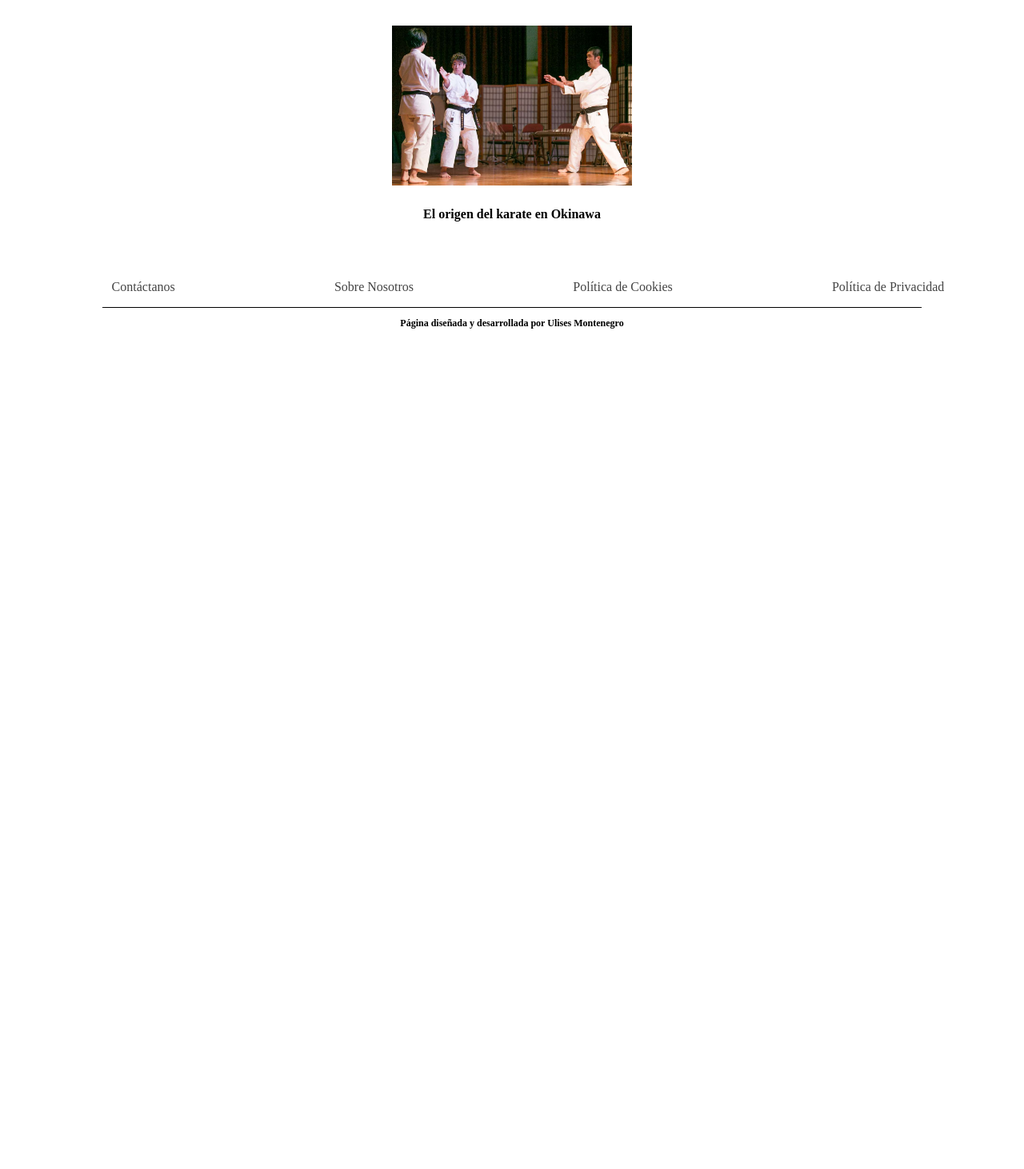
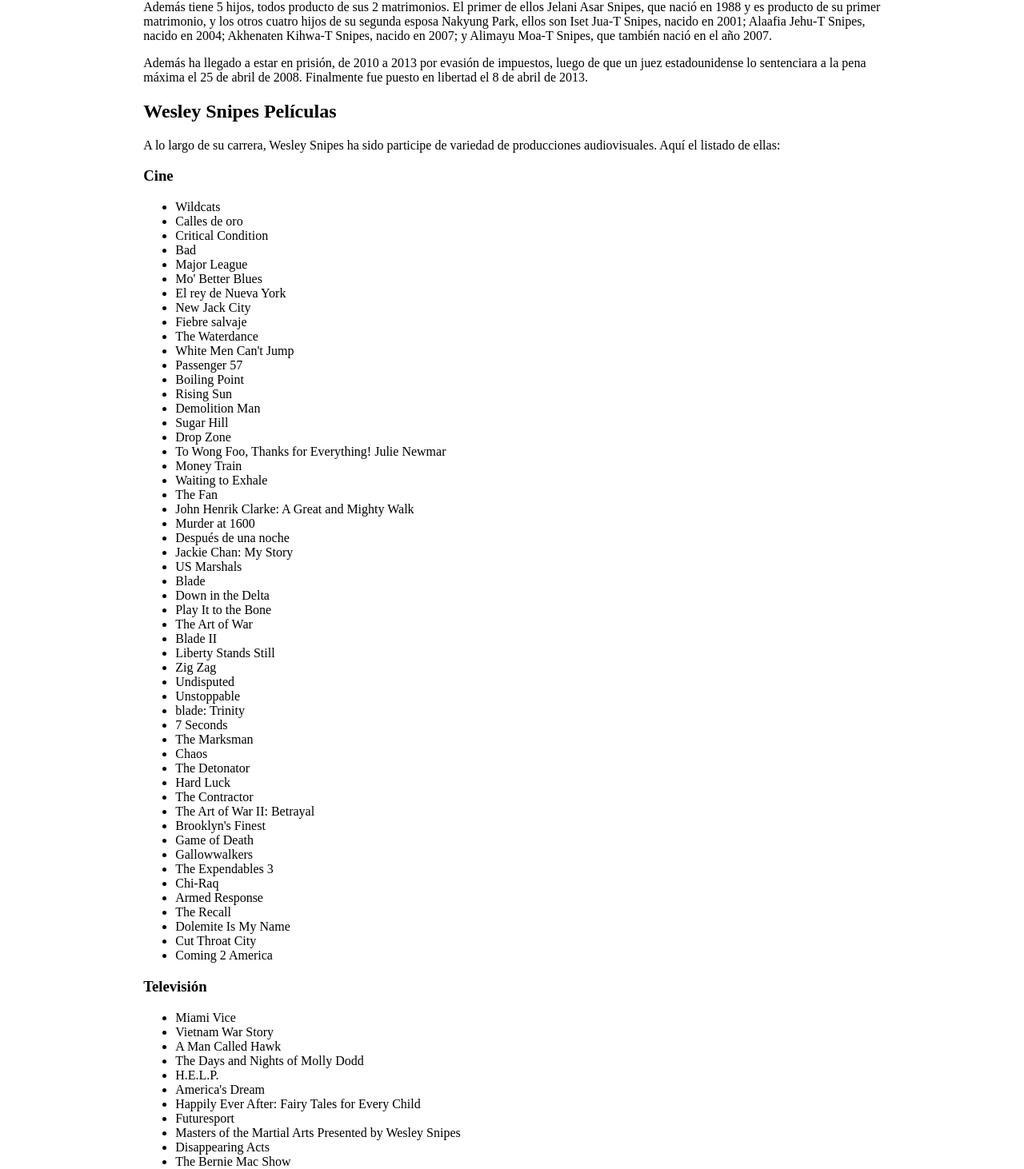
Before and after one commit to Ulise22/karate-info, a Next.js app: page /famosos/wesley-snipes in a window 1280 px wide. Shown: the part 1356-2818 px from the top of the page at 80% size. Before the commit the page ends 1780 px from the top, so only its background shows below. Built offline with nearby package versions, Linux system fonts and the light colour scheme; a web font is replaced by a local one.

Commit message:
wesley-snipes article done

```diff
--- a/src/app/famosos/(famosos)/wesley-snipes/page.tsx
+++ b/src/app/famosos/(famosos)/wesley-snipes/page.tsx
@@ -8,7 +8,87 @@
         <main className={styles.famoso}>
             <ArticlesHero title='Wesley Snipes' img={wesley} />
             <section className={styles.famoso__article}>
-                <p></p>
+                <h2>Weley Snipes Karate</h2>
+                <p>Wesley Snipes es un actor, productor y artista marcial estadounidense, de recalcable fama y reconocimiento en el mundo del cine, en especial por su icónico personaje del cine de superhéroes, Blade, que interpreto entre los 90 y los 2000 en las 3 entregas de películas que hubo.</p>
+                <p>Wesley Trent Snipes, nació el 31 de julio de 1962 en Orlando, Florida en los Estados Unidos, aunque creció en el barrio del Bronx, en Nueva York.</p>
+                <p>Asistió a la Universidad del Estado de Nueva York, donde estudió interpretación durantes los años 80. En aquella misma decada debutó en Broadway, compaginando su carrera como actor con un trabajo en una compañía de teléfonos. Haría su debut en la pantalla grande en una producción de Warner, en la película <b>Gatos Salvajes</b> de Goldie Hawn. El productor y director Spike Lee, fue quien ayudó a que su carrera despegara, dado que lo incluyó en varias de sus películas en aquellos años.</p>
+                <p>Para la decada de los 90, ya estaba consagrado como una estrella del cine de acción, habiendo aparecido en varias películas. Sus habilidades en las artes marciales fueron una gran contribución a que esto sucediera, dado que es cinturón negro 5°DAN de <Link href='/articulos/karate-do'>Karate-do</Link> en el estilo <Link href='/estilos/karate-shotokan'>Shotokan</Link>, también es cinturón negro 2°DAN en arte marcial <b>Hapkido</b>. Además, a lo largo de su carrera actoral ha ido incorporando movimientos de Capoeira, Kung-Fu shaolin y Jiu-Jitsu.</p>
+                <p>Respecto a su vida personal, ha estado casado en 2 ocasiones. La primera de ellas con April Snipes, con quien tiene un hijo; y la segunda ocasión, fue con la pintora surcoreana Nakyung Park en 2003, con quien tiene 4 hijos y con quien aún continúa casado. Snipes pasa mucho tiempo en el país natal de su mujer, Corea del Sur, al que ha llamado &quot;su segundo hogar&quot;.</p>
+                <p>Además tiene 5 hijos, todos producto de sus 2 matrimonios. El primer de ellos Jelani Asar Snipes, que nació en 1988 y es producto de su primer matrimonio, y los otros cuatro hijos de su segunda esposa Nakyung Park, ellos son Iset Jua-T Snipes, nacido en 2001; Alaafia Jehu-T Snipes, nacido en 2004; Akhenaten Kihwa-T Snipes, nacido en 2007; y Alimayu Moa-T Snipes, que también nació en el año 2007.</p>
+                <p>Además ha llegado a estar en prisión, de 2010 a 2013 por evasión de impuestos, luego de que un juez estadounidense lo sentenciara a la pena máxima el 25 de abril de 2008. Finalmente fue puesto en libertad el 8 de abril de 2013.</p>
+                <h2>Wesley Snipes Películas</h2>
+                <p>A lo largo de su carrera, Wesley Snipes ha sido participe de variedad de producciones audiovisuales. Aquí el listado de ellas: </p>
+                <h3>Cine</h3>
+                <ul>
+                    <li>Wildcats</li>
+                    <li>Calles de oro</li>
+                    <li>Critical Condition</li>
+                    <li>Bad</li>
+                    <li>Major League</li>
+                    <li>Mo&apos; Better Blues</li>
+                    <li>El rey de Nueva York</li>
+                    <li>New Jack City</li>
+                    <li>Fiebre salvaje</li>
+                    <li>The Waterdance</li>
+                    <li>White Men Can&apos;t Jump</li>
+                    <li>Passenger 57</li>
+                    <li>Boiling Point</li>
+                    <li>Rising Sun</li>
+                    <li>Demolition Man</li>
+                    <li>Sugar Hill</li>
+                    <li>Drop Zone</li>
+                    <li>To Wong Foo, Thanks for Everything! Julie Newmar</li>
+                    <li>Money Train</li>
+                    <li>Waiting to Exhale</li>
+                    <li>The Fan</li>
+                    <li>John Henrik Clarke: A Great and Mighty Walk</li>
+                    <li>Murder at 1600</li>
+                    <li>Después de una noche</li>
+                    <li>Jackie Chan: My Story</li>
+                    <li>US Marshals</li>
+                    <li>Blade</li>
+                    <li>Down in the Delta</li>
+                    <li>Play It to the Bone</li>
+                    <li>The Art of War</li>
+                    <li>Blade II</li>
+                    <li>Liberty Stands Still</li>
+                    <li>Zig Zag</li>
+                    <li>Undisputed</li>
+                    <li>Unstoppable</li>
+                    <li>blade: Trinity</li>
+                    <li>7 Seconds</li>
+                    <li>The Marksman</li>
+                    <li>Chaos</li>
+                    <li>The Detonator</li>
+                    <li>Hard Luck</li>
+                    <li>The Contractor</li>
+                    <li>The Art of War II: Betrayal</li>
+                    <li>Brooklyn&apos;s Finest</li>
+                    <li>Game of Death</li>
+                    <li>Gallowwalkers</li>
+                    <li>The Expendables 3</li>
+                    <li>Chi-Raq</li>
+                    <li>Armed Response</li>
+                    <li>The Recall</li>
+                    <li>Dolemite Is My Name</li>
+                    <li>Cut Throat City</li>
+                    <li>Coming 2 America</li>
+                </ul>
+                <h3>Televisión</h3>
+                <ul>
+                    <li>Miami Vice</li>
+                    <li>Vietnam War Story</li>
+                    <li>A Man Called Hawk</li>
+                    <li>The Days and Nights of Molly Dodd</li>
+                    <li>H.E.L.P.</li>
+                    <li>America&apos;s Dream</li>
+                    <li>Happily Ever After: Fairy Tales for Every Child</li>
+                    <li>Futuresport</li>
+                    <li>Masters of the Martial Arts Presented by Wesley Snipes</li>
+                    <li>Disappearing Acts</li>
+                    <li>The Bernie Mac Show</li>
+                    <li>The Player</li>
+                </ul>
             </section>
         </main>
     )
```
